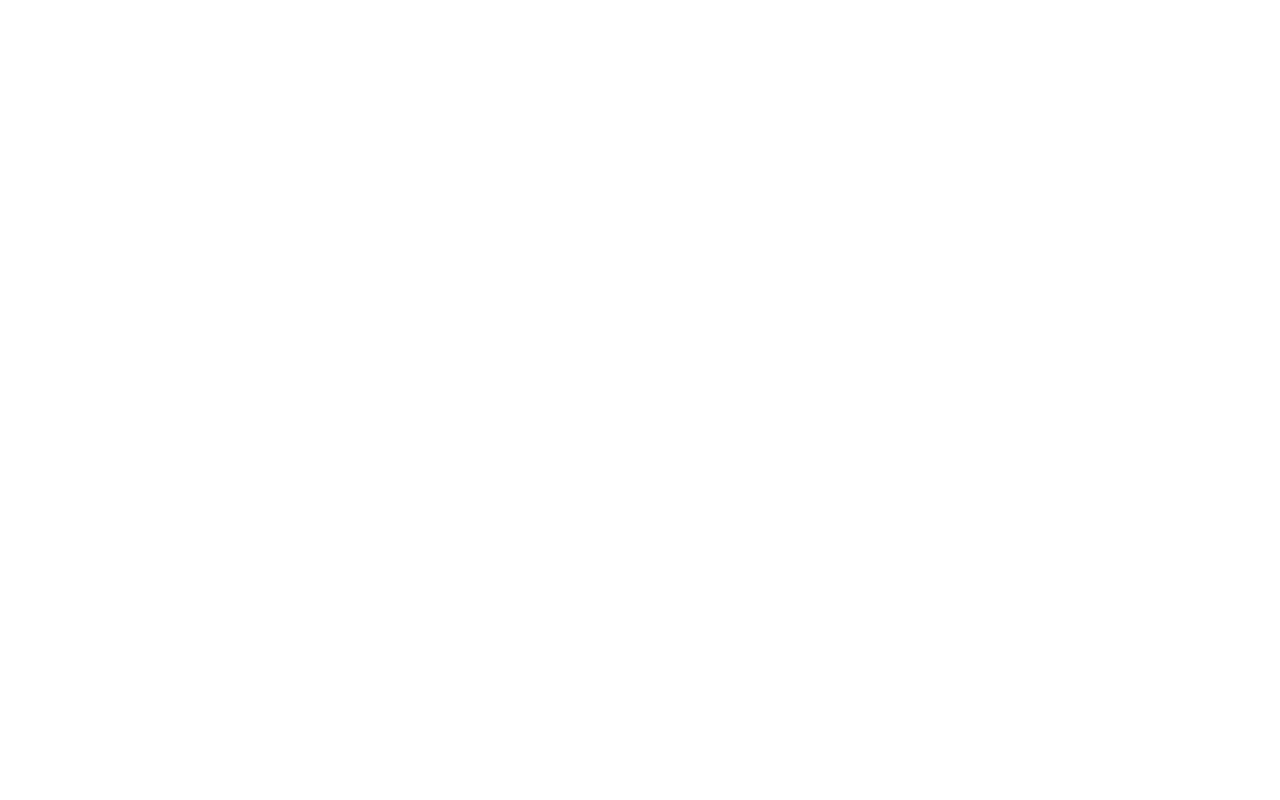
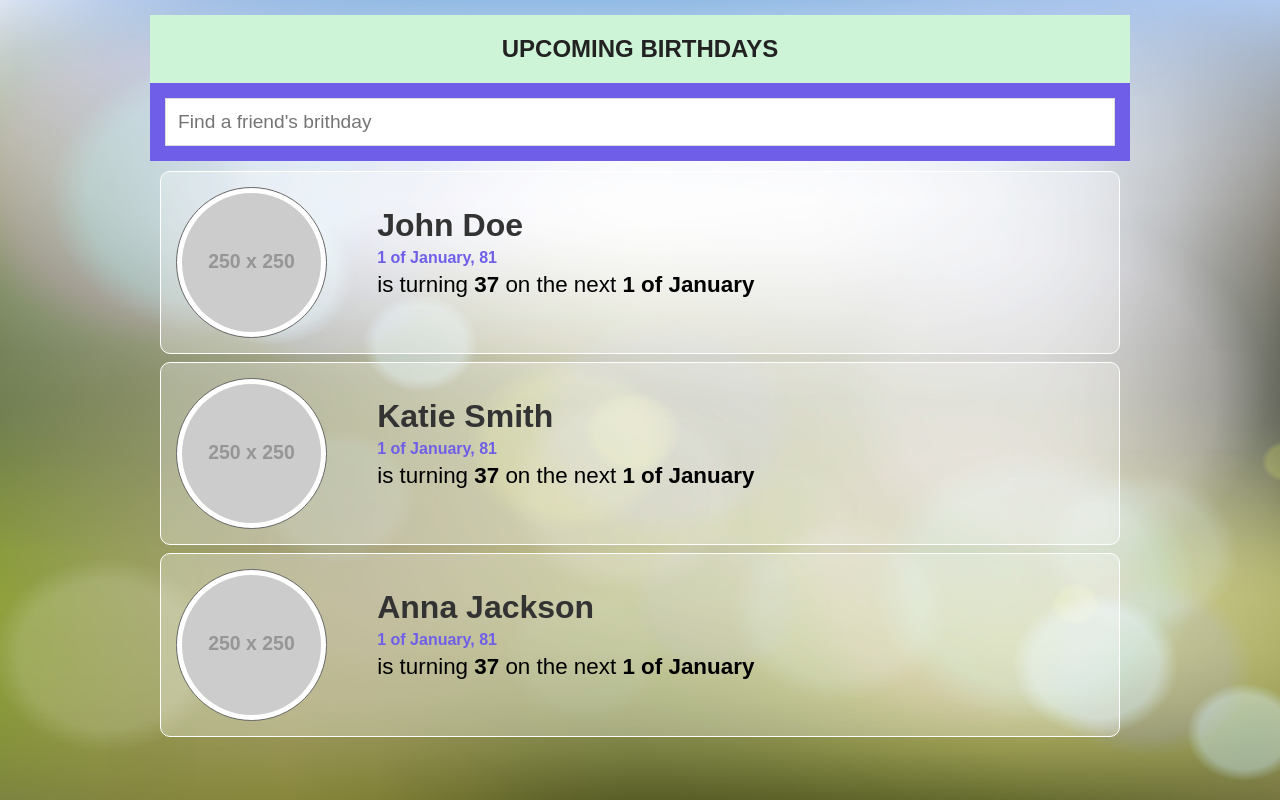
Before and after one commit to lep1981/FlowXO-Coding-Challenge, a plain HTML site: page index.html in a window 1280 px wide. Drawn offline with nearby package versions, Linux system fonts and the light colour scheme; placeholder pictures from the web are drawn by us; a web font is replaced by a local one.

Commit message:
Changes for HTML and CSS
Finished HTML structure and styling. JSON data called in via AJAX with dummy extras to test CSS on dynamically generated elements

```diff
--- a/css/styles.css
+++ b/css/styles.css
@@ -1,2 +1,91 @@
 @charset "utf-8";
 /* CSS Document */
+
+html,body {font-family: 'Encode Sans Semi Expanded', sans-serif;}
+
+body {
+	background:url("../img/bdays-bg.jpg") top center no-repeat;
+	background-size: cover;
+	background-attachment: fixed;
+}
+
+div#main-container {
+    max-width: 980px;
+    margin: 15px auto;
+}
+
+h2.title {
+    margin: 0;
+    padding: 20px;
+    background: #CDF4D7;
+    color: #222;
+    text-align: center;
+    text-transform: uppercase;
+}
+
+ul.bdays-list {
+    padding: 10px;
+    list-style: none;
+    margin: 0;
+}
+
+li.bday {
+    position: relative;
+    width: 100%;
+    padding: 15px;
+    background: rgba(255,255,255,0.3);
+    box-sizing: border-box;
+    margin: 0 0 8px 0;
+	border-radius:10px;
+	border: 1px solid #fff;
+}
+
+li.bday:after {
+	content:" ";
+	display:block;
+	width:100%;
+	clear:both;
+}
+
+img.bday-photo {
+    float: left;
+    width: 15%;
+    height: auto;
+    margin: 0 50px 0 0;
+    padding: 5px;
+    background: #fff;
+    border: 1px solid #666;
+    border-radius: 50%;
+}
+
+h3.bday-name {
+    font-size: 2em;
+    color: #333;
+    margin: 20px 0 0 0;
+}
+
+.bday-fulldob {
+    margin: 5px 0;
+    color: #6F5FE8;
+    font-weight: bold;
+}
+
+p.bday-info {
+    font-size: 1.4em;
+	margin: 0;
+}
+div.tools {
+    width: 100%;
+    position: relative;
+    margin: 0;
+    padding: 15px;
+    background: #6F5FE8;
+    box-sizing: border-box;
+}
+#searchbox {
+    width: 100%;
+    padding: 12px;
+    box-sizing: border-box;
+    border: 1px solid #ddd;
+    font-size: 1.2em;
+}
--- a/index.html
+++ b/index.html
@@ -10,6 +10,23 @@
 
 <body>
 
+	<div id="main-container">
+
+		<div class="header">
+			<h2 class="title">Upcoming Birthdays</h2>
+		</div>
+
+		<div class="tools">
+			<form>
+				<input type="text" name="search" id="searchbox" placeholder="Find a friend's brithday" />
+
+			</form>
+		</div>
+
+		<ul class="bdays-list">
+		</ul>
+
+	</div>
 
 
 <script src="https://ajax.googleapis.com/ajax/libs/jquery/3.3.1/jquery.min.js"></script>
--- a/js/data.json
+++ b/js/data.json
@@ -1,14 +1,17 @@
 [
   {
     "name": "John Doe",
-    "birthday": "1981-08-02"
+    "birthday": "1981-08-02",
+	"photo": "https://placehold.it/250x250"
   },
   {
     "name": "Katie Smith",
-    "birthday": "1973-05-20"
+    "birthday": "1973-05-20",
+	"photo": "https://placehold.it/250x250"
   },
   {
     "name": "Anna Jackson",
-    "birthday": "1993-10-15"
+    "birthday": "1993-10-15",
+	"photo": "https://placehold.it/250x250"
   }
 ]
--- a/js/myscripts.js
+++ b/js/myscripts.js
@@ -1 +1,15 @@
 // JavaScript Document
+
+jQuery(document).ready(function(){
+	$.ajax({
+		url: 'js/data.json',
+		dataType: 'json',
+		type: 'get',
+		cache: false,
+		success: function(data) {
+			$(data).each(function(index, value){
+				$(".bdays-list").append('<li class="bday"><img src="'+value.photo+'" class="bday-photo" /><h3 class="bday-name">'+value.name+'</h3><p class="bday-fulldob">1 of January, 81</p><p class="bday-info">is turning <strong>37</strong> on the next <strong>1 of January</strong></p></li>');
+			});
+		}
+	});
+});
```
Also changed, not shown: img/bdays-bg.jpg (added).
